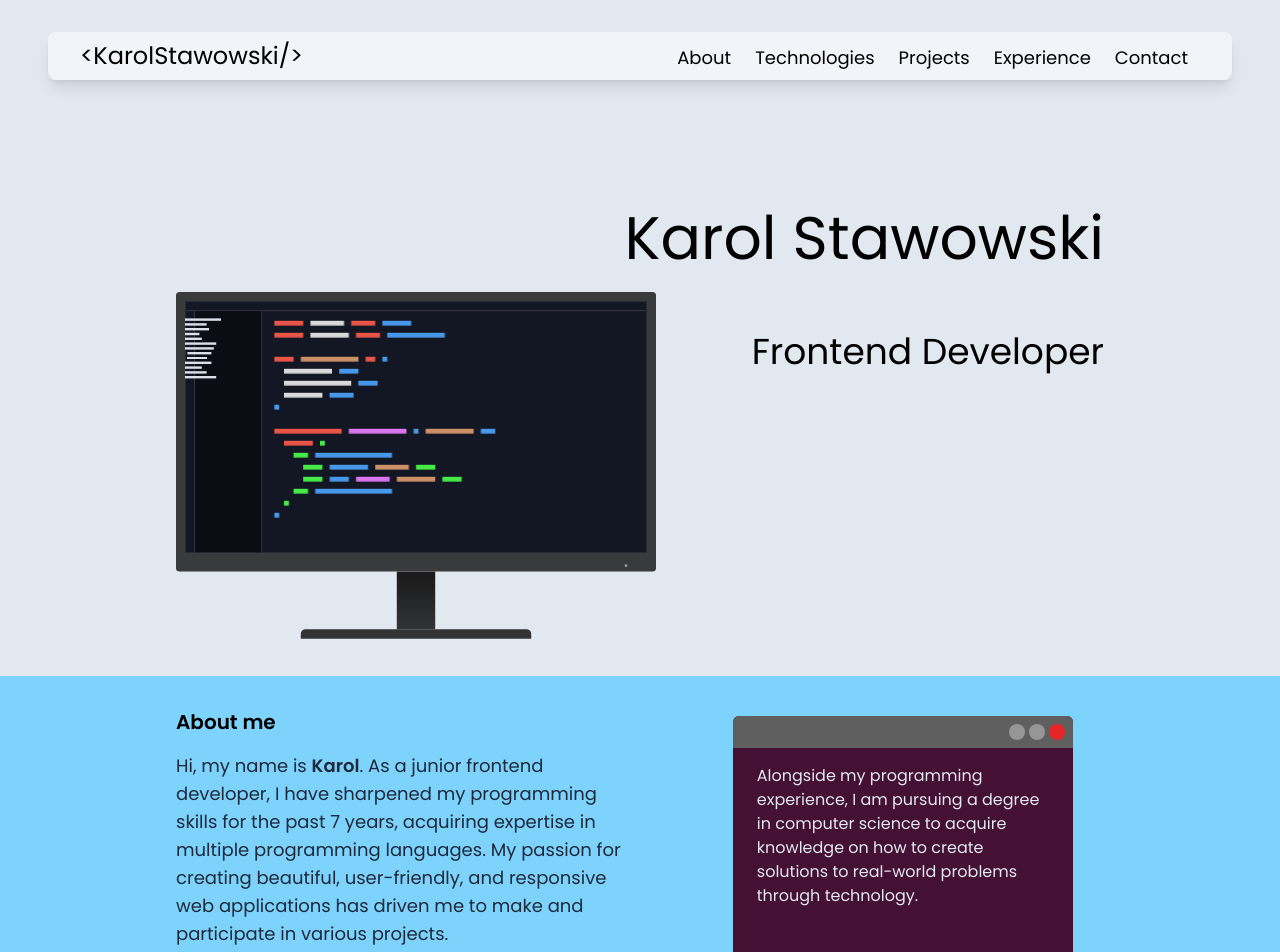
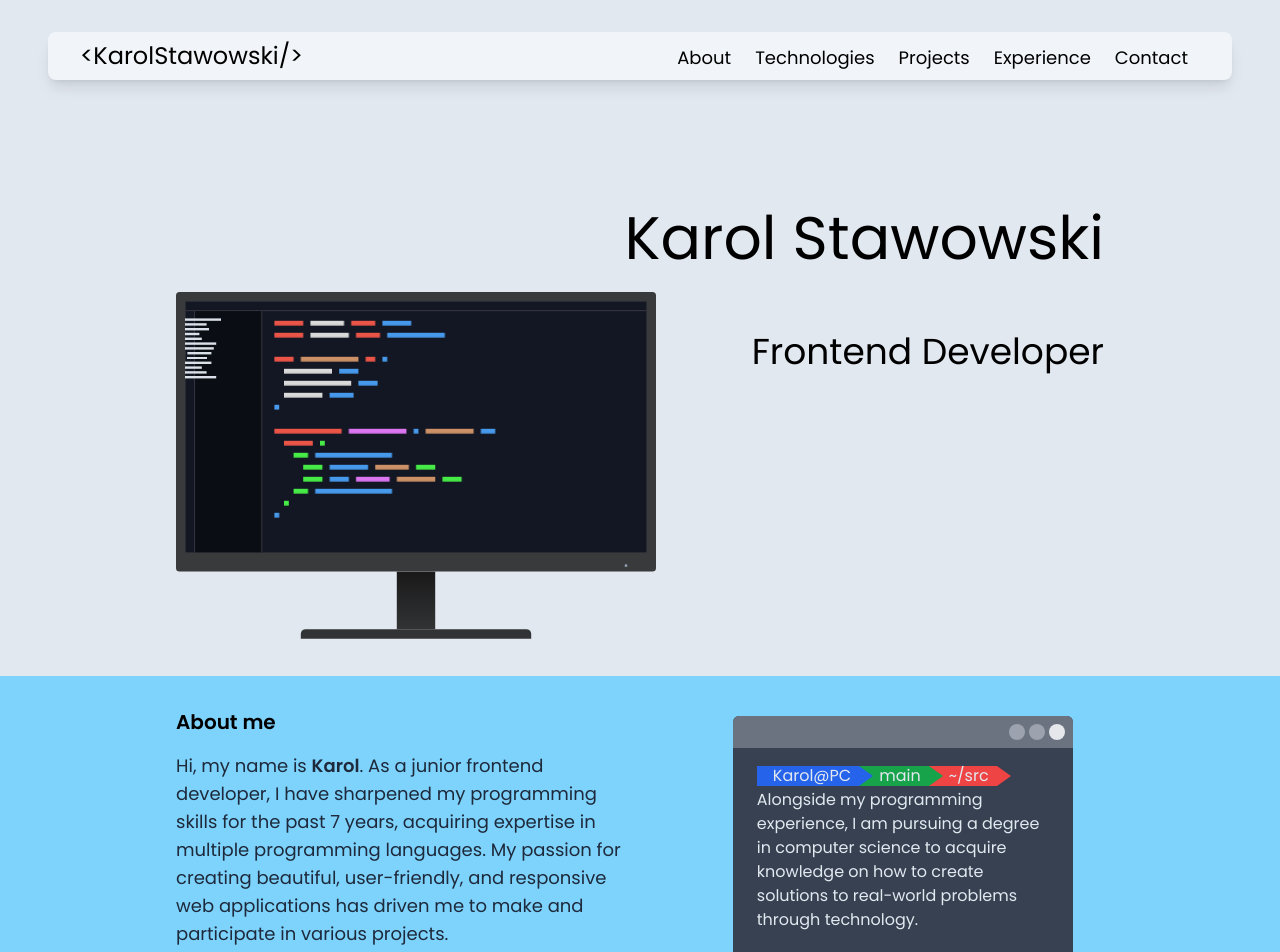
Before and after one commit to karolstawowski/portfolio, a React (Vite) app: page / in a window 1280 px wide. Shown: the top 952 px of the page. Built offline with nearby package versions, Linux system fonts and the light colour scheme.

Commit message:
feat: beautify console

```diff
--- a/src/components/About/Console.tsx
+++ b/src/components/About/Console.tsx
@@ -1,16 +1,30 @@
 export const Console = (): JSX.Element => {
   return (
-    <div className="mt-2 ml-auto rounded-md h-80 xs:h-56 md:h-80 2xl:h-72 bg-console-bg lg:w-11/12 md:ml-0 md:col-span-2">
-      <div className="flex items-center justify-end w-full h-8 gap-1 px-2 rounded-t-md bg-console-menu-bar">
-        <div className="w-4 h-4 rounded-full bg-console-action"></div>
-        <div className="w-4 h-4 rounded-full bg-console-action"></div>
-        <div className="w-4 h-4 rounded-full bg-console-exit"></div>
+    <div className="mt-2 ml-auto bg-gray-700 rounded-md h-80 xs:h-56 md:h-80 2xl:h-72 lg:w-11/12 md:ml-0 md:col-span-2">
+      <div className="flex items-center justify-end w-full h-8 gap-1 px-2 bg-gray-500 rounded-t-md">
+        <div className="w-4 h-4 bg-gray-400 rounded-full" />
+        <div className="w-4 h-4 bg-gray-400 rounded-full" />
+        <div className="w-4 h-4 bg-gray-200 rounded-full" />
       </div>
-      <p className="mx-6 my-4 text-base text-slate-200">
-        Alongside my programming experience, I am pursuing a degree in computer
-        science to acquire knowledge on how to create solutions to real-world
-        problems through technology.
-      </p>
+      <div className="mx-6 my-4 text-base text-slate-200">
+        <span className="relative z-20 hidden pl-4 pr-2 leading-5 bg-blue-600 xs:inline-block">
+          <div className="absolute right-[-14px] w-0 h-0 border-l-[14px] border-l-blue-600 border-y-[10px] border-y-transparent" />
+          Karol@PC
+        </span>
+        <span className="relative z-10 inline-block pl-4 pr-2 -ml-1 leading-5 bg-green-600 xs:pl-6">
+          <div className="top-0 absolute right-[-14px] w-0 h-0 border-l-[14px] border-green-600 border-y-[10px] border-y-transparent" />
+          main
+        </span>
+        <span className="relative inline-block pl-6 pr-2 mr-5 -ml-1 leading-5 bg-red-500">
+          <div className="top-0 absolute right-[-14px] w-0 h-0 border-l-[14px] border-red-500 border-y-[10px] border-y-transparent" />
+          ~/src
+        </span>
+        <span className="leading-5">
+          Alongside my programming experience, I am pursuing a degree in
+          computer science to acquire knowledge on how to create solutions to
+          real-world problems through technology.
+        </span>
+      </div>
     </div>
   )
 }
--- a/src/components/Welcome/Monitor.tsx
+++ b/src/components/Welcome/Monitor.tsx
@@ -121,8 +121,8 @@ export const Monitor = (): JSX.Element => {
           </div>
         </div>
       </div>
-      <div className="w-16 h-24 m-auto bg-gradient-to-b from-[#19191A] to-monitor-stand"></div>
-      <div className="h-4 m-auto rounded-t-lg w-96 bg-monitor-stand"></div>
+      <div className="w-16 h-24 m-auto bg-gradient-to-b from-[#19191A] to-monitor-stand" />
+      <div className="h-4 m-auto rounded-t-lg w-96 bg-monitor-stand" />
     </div>
   )
 }
--- a/src/index.css
+++ b/src/index.css
@@ -7,6 +7,7 @@ body {
   margin: 0;
   width: 100%;
   background: #e2e8f0;
+  min-width: 300px;
 }
 
 .link-underline {
--- a/tailwind.config.js
+++ b/tailwind.config.js
@@ -20,10 +20,6 @@ module.exports = {
         'editor-brown': '#CC9166',
         'editor-purple': '#DB75F0',
         'editor-green': '#47EB47',
-        'console-bg': '#441135',
-        'console-menu-bar': '#5F5F5F',
-        'console-exit': '#E62626',
-        'console-action': '#969696',
       },
     },
   },
```
